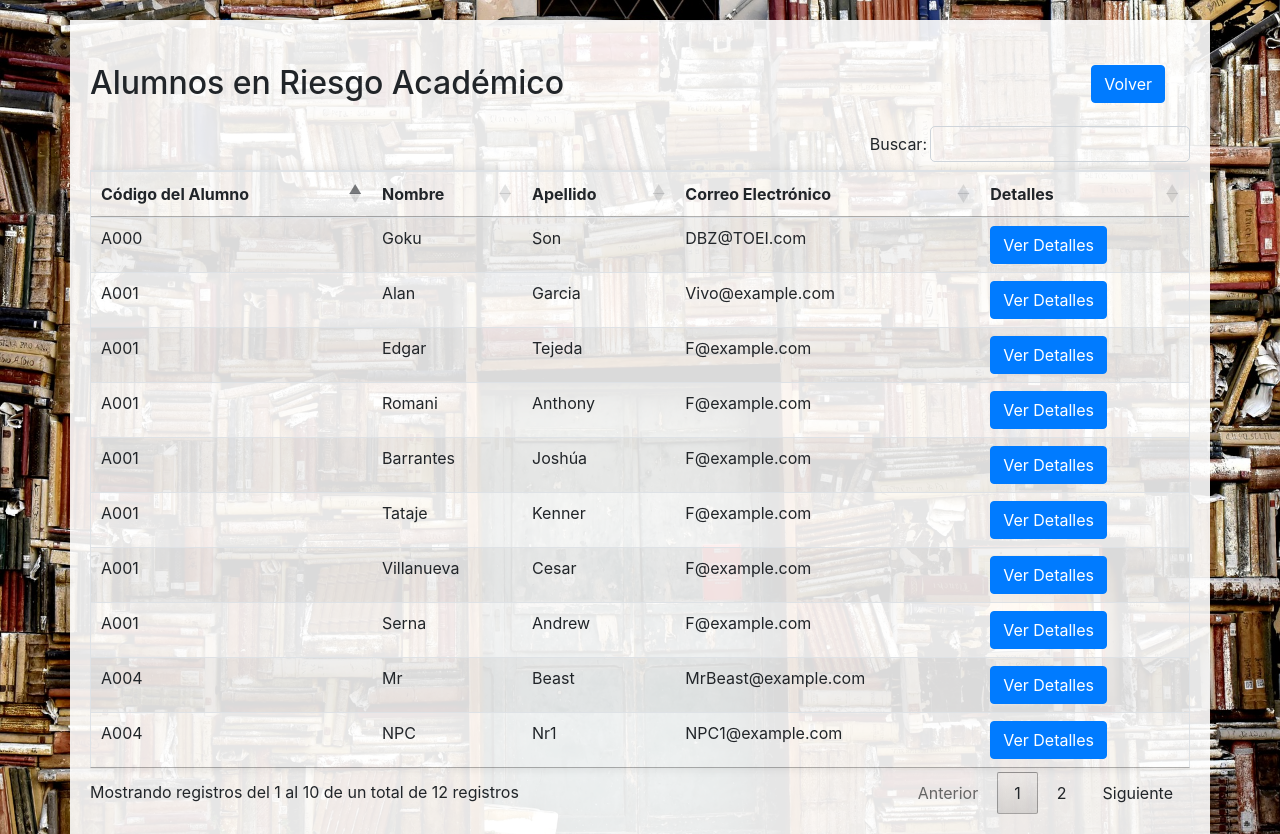
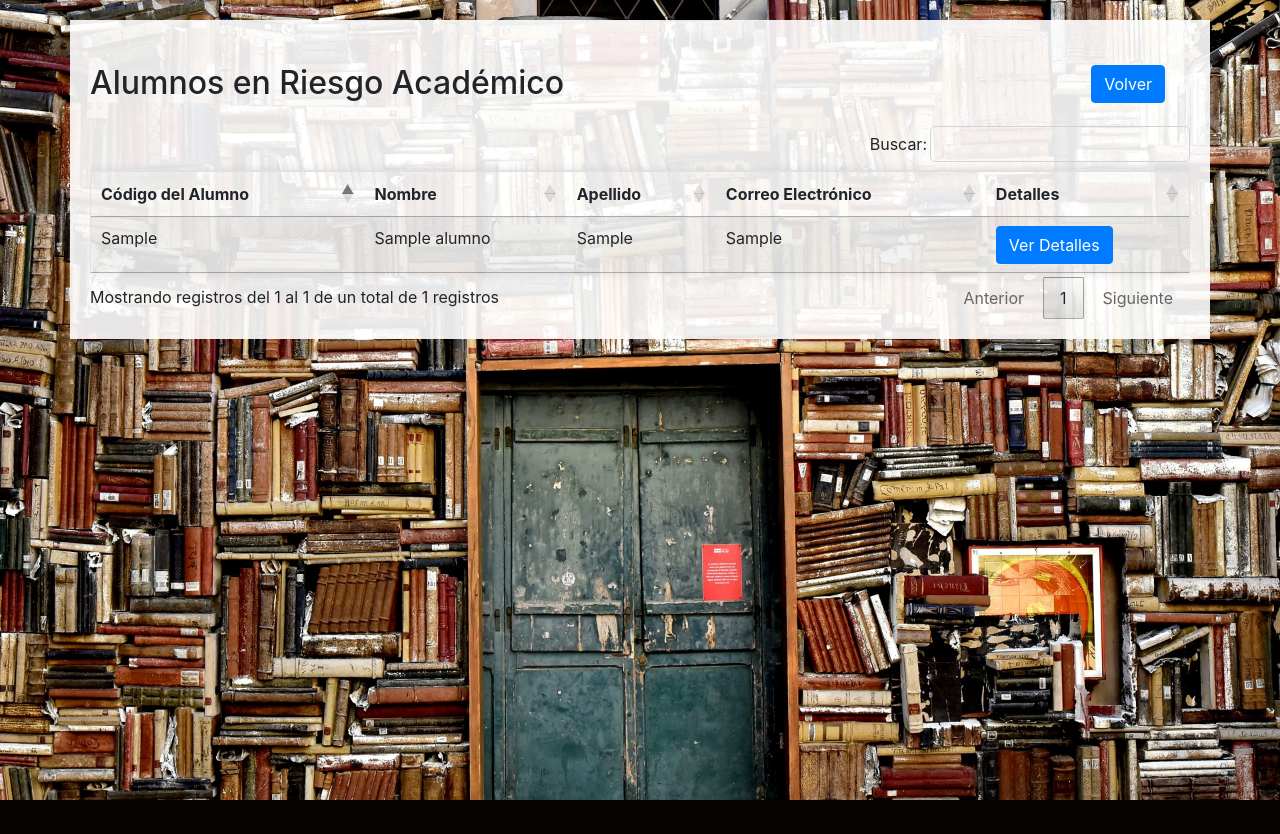
Before and after one commit to EdgarCTN/Grupo-2-Procesos-de-software, a PHP site: page /dashboard_tabla_profesor.php in a window 1280 px wide. After the commit the page ends 800 px from the top, so only its background shows below. Run offline with PHP 8.4, Linux system fonts and the light colour scheme; tables that the repository leaves empty hold one stand-in row (values such as "Sample post"); some libraries are stand-ins or nearby versions.

Commit message:
Mejora de dashboard_tabla_profesor.php

```diff
--- a/dashboard_tabla_profesor.php
+++ b/dashboard_tabla_profesor.php
@@ -70,34 +70,39 @@
         </thead>
         <tbody>
           <?php
-          //  datos de prueba de los alumnos en riesgo académico
-          $alumnos = array(
-            array("codigo" => "A001", "nombre" => "Alan", "apellido" => "Garcia", "email" => "Vivo@example.com"),
-            array("codigo" => "A001", "nombre" => "Edgar", "apellido" => "Tejeda ", "email" => "F@example.com"),
-            array("codigo" => "A001", "nombre" => "Romani ", "apellido" => "Anthony ", "email" => "F@example.com"),
-            array("codigo" => "A001", "nombre" => "Barrantes ", "apellido" => "Joshúa ", "email" => "F@example.com"),
-            array("codigo" => "A001", "nombre" => "Tataje ", "apellido" => "Kenner ", "email" => "F@example.com"),
-            array("codigo" => "A001", "nombre" => "Villanueva  ", "apellido" => "Cesar  ", "email" => "F@example.com"),
-            array("codigo" => "A001", "nombre" => "Serna ", "apellido" => "Andrew  ", "email" => "F@example.com"),
-            array("codigo" => "A004", "nombre" => "Mr", "apellido" => "Beast", "email" => "MrBeast@example.com"),
-            array("codigo" => "A000", "nombre" => "Goku", "apellido" => "Son", "email" => "DBZ@TOEI.com"),
-            array("codigo" => "A004", "nombre" => "NPC", "apellido" => "Nr1", "email" => "NPC1@example.com"),
-            array("codigo" => "A004", "nombre" => "NPC", "apellido" => "Nr2", "email" => "NPC2@example.com"),
-            array("codigo" => "A004", "nombre" => "NPC", "apellido" => "Nr3", "email" => "NP3@example.com")
+          // Conexión a la base de datos
+          $servername = "localhost";
+          $username = "pma";
+          $password = "";
+          $dbname = "sma_unayoe";
 
+          //  conexión de base de datos
+          $conn = new mysqli($servername, $username, $password, $dbname);
 
-          );
+          // Comprobación
+          if ($conn->connect_error) {
+              die("Conexión fallida: " . $conn->connect_error);
+          }
 
-          //  tabla
-          foreach ($alumnos as $alumno) {
-            echo "<tr>";
-            echo "<td>{$alumno['codigo']}</td>";
-            echo "<td>{$alumno['nombre']}</td>";
-            echo "<td>{$alumno['apellido']}</td>";
-            echo "<td>{$alumno['email']}</td>";
-            echo "<td><a href=\"detalle_alumno.php?codigo={$alumno['codigo']}\" class=\"btn btn-primary\">Ver Detalles</a></td>";
-            echo "</tr>";
+          // Consulta para obtener los datos de los alumnos
+          $sql = "SELECT cod_alumno, nombre, apellidos, correo FROM alumno";
+          $result = $conn->query($sql);
+
+          // Mostrar los datos en la tabla
+          if ($result->num_rows > 0) {
+              while($row = $result->fetch_assoc()) {
+                  echo "<tr>";
+                  echo "<td>{$row['cod_alumno']}</td>";
+                  echo "<td>{$row['nombre']}</td>";
+                  echo "<td>{$row['apellidos']}</td>";
+                  echo "<td>{$row['correo']}</td>";
+                  echo "<td><a href=\"detalle_alumno.php?codigo={$row['cod_alumno']}\" class=\"btn btn-primary\">Ver Detalles</a></td>";
+                  echo "</tr>";
+              }
+          } else {
+              echo "0 resultados";
           }
+          $conn->close();
           ?>
         </tbody>
       </table>
```
